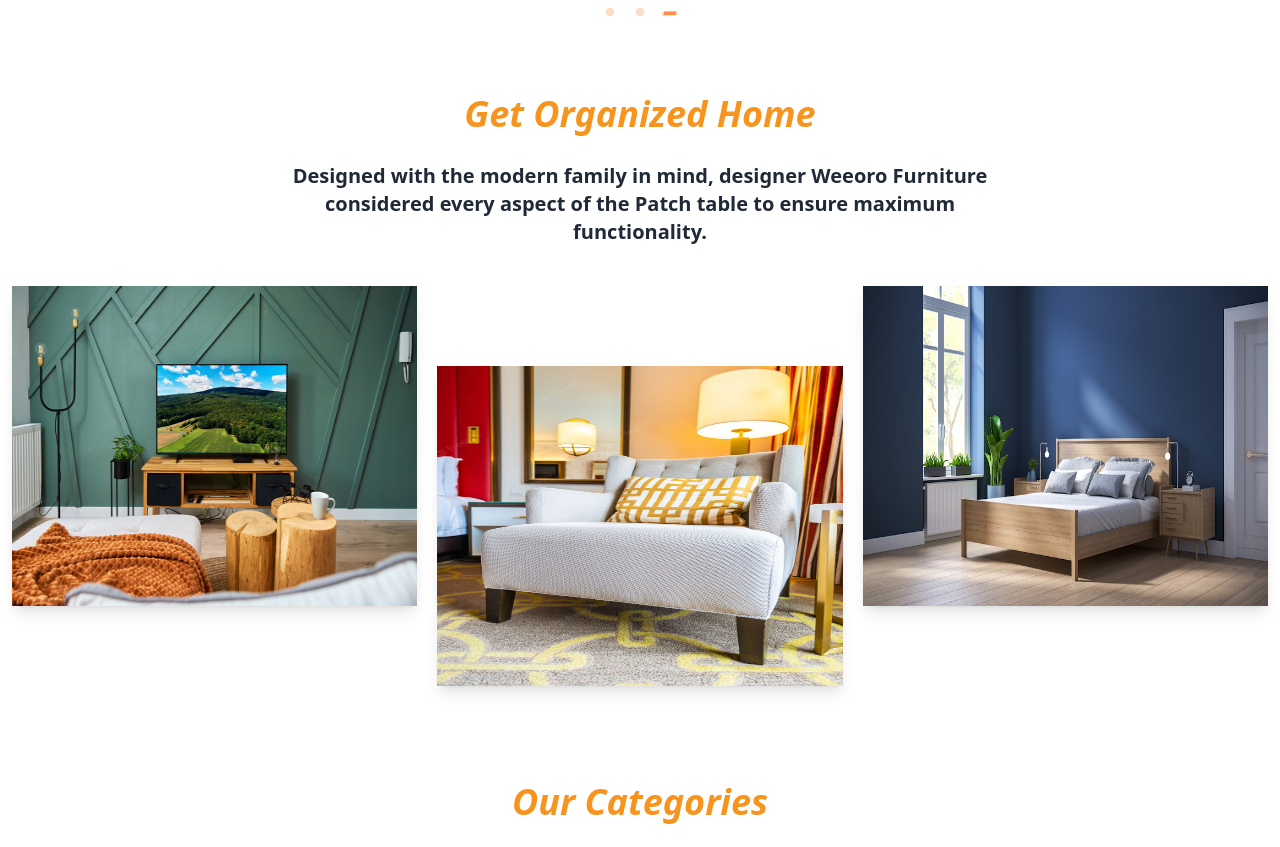
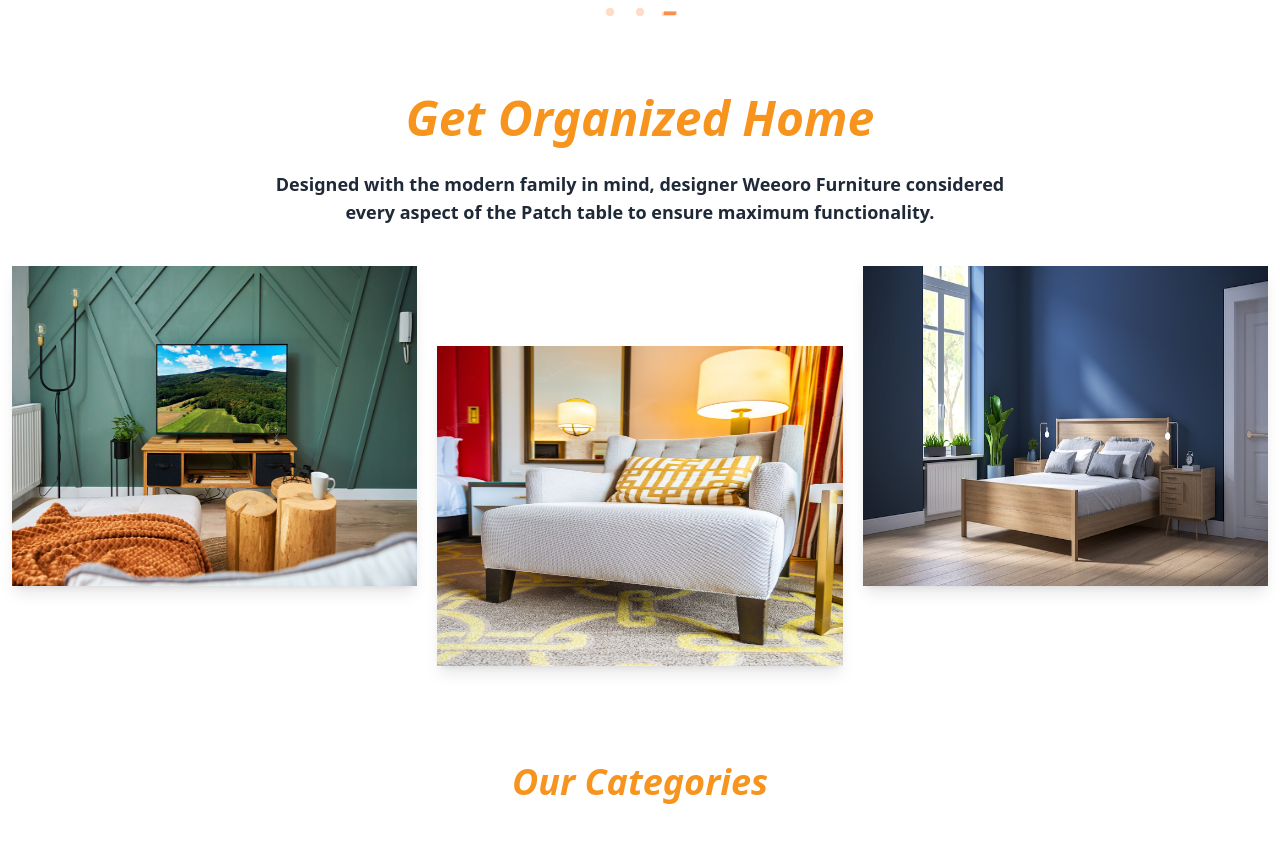
Before and after one commit to MDSadid-git/w-furniture, a React (Vite) app: page /home-2 in a window 1280 px wide. Shown: the part 810-1657 px from the top of the page. Built offline with nearby package versions, Linux system fonts and the light colour scheme.

Commit message:
Sadid home 2 Get Organized area done

```diff
--- a/src/Pages/Home2/GetOrganized/GetOrganized.jsx
+++ b/src/Pages/Home2/GetOrganized/GetOrganized.jsx
@@ -1,14 +1,14 @@
-import organize1 from '../../../assets/ProductImage/organize1.jpg'
-import organize2 from '../../../assets/ProductImage/organize2.jpg'
-import bed3 from '../../../assets/ProductImage/bed3.jpg'
+import organize1 from "../../../assets/ProductImage/organize1.jpg";
+import organize2 from "../../../assets/ProductImage/organize2.jpg";
+import bed3 from "../../../assets/ProductImage/bed3.jpg";
 const GetOrganized = () => {
   return (
     <div className="container mx-auto px-3">
       <div className="text-center max-w-screen-md mx-auto space-y-7 text-gray-800">
-        <h1 className="font-sans italic text-4xl font-semibold text-primary">
+        <h1 className="font-sans italic md:text-5xl text-3xl font-semibold text-primary">
           Get Organized Home
         </h1>
-        <p className="font-semibold text-xl">
+        <p className="font-semibold text-lg mb-10">
           Designed with the modern family in mind, designer Weeoro Furniture
           considered every aspect of the Patch table to ensure maximum
           functionality.
```
Also changed, not shown: src/Pages/Home2/Home2.jsx (+0 -7 lines).
